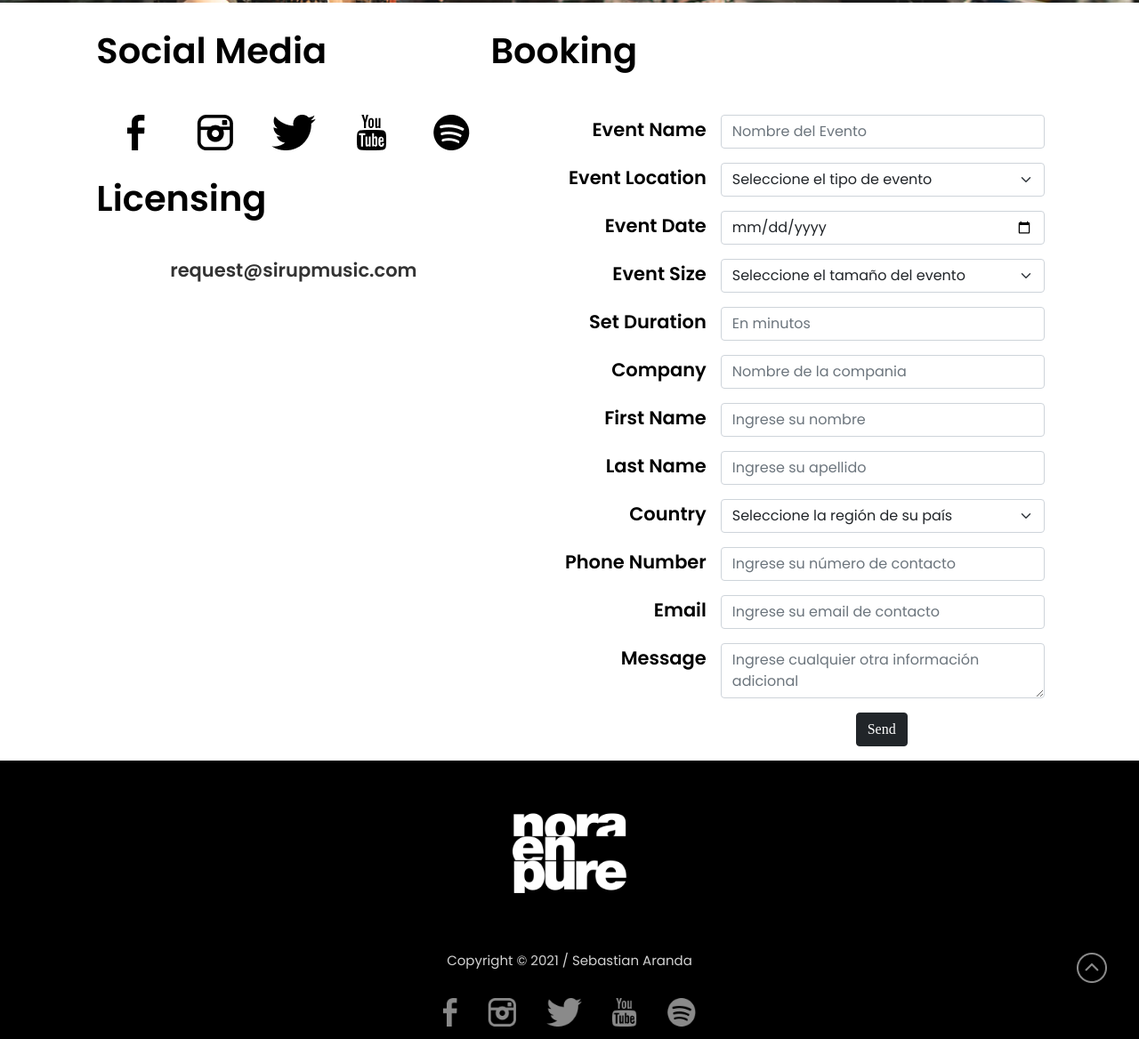
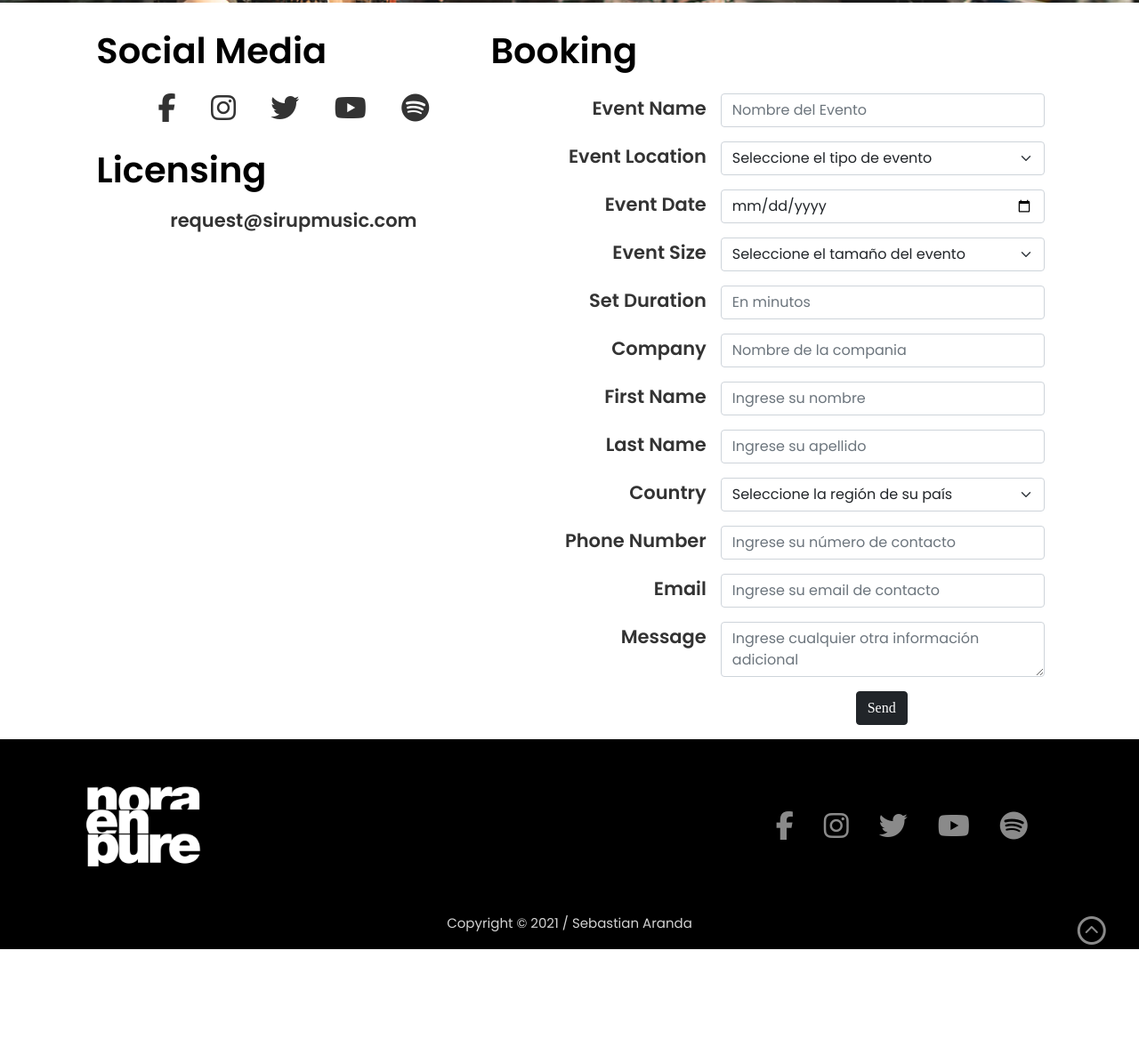
Before and after one commit to sebastianaranda/DesafioFinalCoderHouse, a website: page views/contact.html in a window 1280 px wide. Shown: the part 561-1729 px from the top of the page at 89% size. After the commit the page ends 1628 px from the top, so only its background shows below. Drawn offline with nearby package versions, Linux system fonts and the light colour scheme.

Commit message:
Reemplazo iconos png por fontawesome y modifico formato del footer

```diff
--- a/scss/style.scss
+++ b/scss/style.scss
@@ -49,7 +49,7 @@
     width: 100%;
     display: grid;
     grid-template-columns: repeat(12, 1fr);
-    grid-template-rows: auto auto 430px auto auto 313px;
+    grid-template-rows: auto auto 430px auto auto auto;
     column-gap: 20px;
     margin-top: 100px;
     grid-template-areas:
@@ -108,14 +108,14 @@
             height: 60px;
             list-style: none;
             padding-top: 35px;
-            border-top: 5px solid $colorWhite;
+            border-bottom: 5px solid $colorWhite;
             @include typeAndDurationAnimation(100ms,ease-in-out);
 
             &:hover{
-                border-top: 5px solid $colorBlackDark;
+                border-bottom: 5px solid $colorBlackDark;
             }
             &.active{
-                border-top: 5px solid $colorBlackDark;
+                border-bottom: 5px solid $colorBlackDark;
             }
         }
         a{
@@ -158,9 +158,9 @@
     justify-content: center;
     align-items: center;
     grid-template-areas:
-                        "logo logo logo logo logo logo logo logo logo logo logo logo"
-                        "emptyLeft2 copyright copyright copyright copyright copyright copyright copyright copyright  copyright copyright upArrow"
-                        "socialMedia socialMedia socialMedia socialMedia socialMedia socialMedia socialMedia socialMedia socialMedia socialMedia socialMedia socialMedia";
+                        "logo logo logo empty1 empty1 empty1 empty1 socialMedia socialMedia socialMedia socialMedia socialMedia"
+                        "logo logo logo empty2 empty2 empty2 empty2 socialMedia socialMedia socialMedia socialMedia socialMedia"
+                        "empty3left empty3left empty3left copyright copyright copyright copyright copyright copyright empty3right empty3right upArrow";
     text-align: center;
     &__logoFooter{
         width: 193px;
@@ -178,19 +178,28 @@
         grid-area: copyright;
     }
     &__socialMediaContainer{
-        height: 40px;
+        height: 32px;
         text-align: center;
         margin: auto;
         grid-area: socialMedia;
         a{
             margin: 0px 15px;
-        }
-        img{
-            height: 32px;
+            i{
+                color: $colorGrayDark;
+                &:hover{
+                    color:$colorWhite;
+                }
+            }
         }
     }
     &__upArrow{
         grid-area: upArrow;
+        span{
+            color: $colorGrayDark;
+            &:hover{
+                color: $colorWhite;
+            }
+        }
     }
 }
 
@@ -482,7 +491,7 @@
     width: 100%;
     display: grid;
     grid-template-columns: repeat(12, 1fr);
-    grid-template-rows: auto auto 313px;
+    grid-template-rows: auto auto auto;
     column-gap: 20px;
     margin-top: 100px;
     grid-template-areas:
@@ -495,7 +504,7 @@
     width: 100%;
     display: grid;
     grid-template-columns: repeat(12, 1fr);
-    grid-template-rows: auto auto auto 313px;
+    grid-template-rows: auto auto auto auto;
     column-gap: 20px;
     margin-top: 100px;
     grid-template-areas:
@@ -514,7 +523,7 @@
     width: 100%;
     display: grid;
     grid-template-columns: repeat(12, 1fr);
-    grid-template-rows: auto auto auto 313px;
+    grid-template-rows: auto auto auto auto;
     column-gap: 20px;
     margin-top: 100px;
     grid-template-areas:
@@ -527,6 +536,7 @@
 .galleryPhotos{
     grid-area: images;
     padding: 0;
+    cursor: pointer;
 
     &__title{
         @extend .tituloSeccion;
@@ -630,7 +640,7 @@
     width: 100%;
     display: grid;
     grid-template-columns: repeat(12, 1fr);
-    grid-template-rows: auto auto 313px;
+    grid-template-rows: auto auto auto;
     column-gap: 20px;
     margin-top: 100px;
     grid-template-areas:
@@ -647,6 +657,7 @@
 
     &__title{
         @extend .tituloSeccion;
+        margin-bottom: 24px;
     }
 
     &__email{
@@ -657,6 +668,27 @@
         font-family: Poppins;
         font-style: normal;
         line-height: 84.3%;
+        &:hover{
+            color: $colorGrayDark;
+        }
+    }
+
+    &__socialMedia{
+        height: 32px;
+        text-align: center;
+        margin: auto;
+        a{
+            margin: 0px 4%;
+        }
+        i{
+            color: $colorBlackLight;
+            &:hover{
+                color: $colorGrayDark;
+            }
+        }
+    }
+    label{
+        color: $colorBlackLight;
     }
 }
 
@@ -868,8 +900,8 @@
         grid-template-columns: repeat(5, 1fr);
         grid-template-areas:
                             "margin logo logo logo upArrow"
-                            "copyright copyright copyright copyright copyright"
-                            "socialMedia socialMedia socialMedia socialMedia socialMedia";
+                            "socialMedia socialMedia socialMedia socialMedia socialMedia"
+                            "copyright copyright copyright copyright copyright";
     }
 
     .tourTable{
--- a/scss/variables.scss
+++ b/scss/variables.scss
@@ -2,5 +2,6 @@
 $colorBlackDark: #000000;
 $colorWhite: #FFFFFF;
 $colorGrayLight: #D2D2D2;
+$colorGrayDark: #8A8A8A;
 $colorTableBorder: #F5F5F5;
 $colorSectionBg: #F7F7F7;
--- a/views/contact.html
+++ b/views/contact.html
@@ -14,6 +14,7 @@
         <link rel="preconnect" href="https://fonts.gstatic.com">
         <link href="https://fonts.googleapis.com/css2?family=Poppins:ital,wght@0,100;0,200;0,300;0,400;0,500;0,600;0,700;0,800;0,900;1,100;1,200;1,300;1,400;1,500;1,600;1,700;1,800;1,900&display=swap" rel="stylesheet">
         <link rel="stylesheet" href="../css/style.css">
+        <script src="https://kit.fontawesome.com/10772b8d31.js" crossorigin="anonymous"></script>
     </head>
 
     <body>
@@ -64,32 +65,22 @@
                         </div>
                         <div class="row">
                             <div class="col">
-                                <div class="row">
-                                    <div class="col">
-                                        <a target="_blank" href="https://www.facebook.com/NoraEnPure/">
-                                            <img src="../images/icons/fb_black.png" alt="Icono de Facebook.">
-                                        </a>
-                                    </div>
-                                    <div class="col">
-                                        <a target="_blank" href="https://www.instagram.com/noraenpure/">
-                                            <img src="../images/icons/ig_black.png" alt="Icono de Instagram.">
-                                        </a>
-                                    </div>
-                                    <div class="col">
-                                        <a target="_blank" href="https://twitter.com/NoraEnPure">
-                                            <img src="../images/icons/tw_black.png" alt="Icono de Twitter.">
-                                        </a>
-                                    </div>
-                                    <div class="col">
-                                        <a target="_blank" href="https://www.youtube.com/channel/UCdUXAN90UQV4sxNehj5Vflw">
-                                            <img src="../images/icons/yt_black.png" alt="Icono de YouTube.">
-                                        </a>
-                                    </div>
-                                    <div class="col">
-                                        <a target="_blank" href="https://open.spotify.com/artist/24DO0PijjITGIEWsO8XaPs">
-                                            <img src="../images/icons/sp_black.png" alt="Icono de Spotify.">
-                                        </a>
-                                    </div>
+                                <div class="containerContact__socialMedia">
+                                    <a aria-label="Ícono de Facebook." target="_blank" href="https://www.facebook.com/NoraEnPure/">
+                                        <i class="fab fa-facebook-f fa-2x" title="Ícono de Facebook."></i>
+                                    </a>
+                                    <a aria-label="Ícono de Instagram." target="_blank" href="https://www.instagram.com/noraenpure/">
+                                        <i class="fab fa-instagram fa-2x" title="Ícono de Instagram."></i>
+                                    </a>
+                                    <a aria-label="Ícono de Twitter." target="_blank" href="https://twitter.com/NoraEnPure">
+                                        <i class="fab fa-twitter fa-2x" title="Ícono de Twitter."></i>
+                                    </a>
+                                    <a aria-label="Ícono de YouTube." target="_blank" href="https://www.youtube.com/channel/UCdUXAN90UQV4sxNehj5Vflw">
+                                        <i class="fab fa-youtube fa-2x" title="Ícono de YouTube."></i>
+                                    </a>
+                                    <a aria-label="Ícono de Spotify." target="_blank" href="https://open.spotify.com/artist/24DO0PijjITGIEWsO8XaPs">
+                                        <i class="fab fa-spotify fa-2x" title="Ícono de Spotify."></i>
+                                    </a>
                                 </div>
                             </div>
                         </div>
@@ -255,28 +246,31 @@
             </section>
 
             <footer class="footer">
-                <img class="footer__logoFooter" src="../images/noraenpure_logo_big.png" alt="Logo">
+                <img class="footer__logoFooter" src="../images/noraenpure_logo_big.png" alt="Logo de Nora En Pure.">
                 <p class="footer__copyrightText">Copyright © 2021 / Sebastian Aranda</p>
                 <div class="footer__socialMediaContainer">
-                    <a target="_blank" href="https://www.facebook.com/NoraEnPure/">
-                        <img src="../images/icons/fb_gray.png" alt="Icono de Facebook.">
+                    <a aria-label="Ícono de Facebook." target="_blank" href="https://www.facebook.com/NoraEnPure/">
+                        <i class="fab fa-facebook-f fa-2x" title="Ícono de Facebook."></i>
                     </a>
-                    <a target="_blank" href="https://www.instagram.com/noraenpure/">
-                        <img src="../images/icons/ig_gray.png" alt="Icono de Instagram.">
+                    <a aria-label="Ícono de Instagram." target="_blank" href="https://www.instagram.com/noraenpure/">
+                        <i class="fab fa-instagram fa-2x" title="Ícono de Instagram."></i>
                     </a>
-                    <a target="_blank" href="https://twitter.com/NoraEnPure">
-                        <img src="../images/icons/tw_gray.png" alt="Icono de Twitter.">
+                    <a aria-label="Ícono de Twitter." target="_blank" href="https://twitter.com/NoraEnPure">
+                        <i class="fab fa-twitter fa-2x" title="Ícono de Twitter."></i>
                     </a>
-                    <a target="_blank" href="https://www.youtube.com/channel/UCdUXAN90UQV4sxNehj5Vflw">
-                        <img src="../images/icons/yt_gray.png" alt="Icono de YouTube.">
+                    <a aria-label="Ícono de YouTube." target="_blank" href="https://www.youtube.com/channel/UCdUXAN90UQV4sxNehj5Vflw">
+                        <i class="fab fa-youtube fa-2x" title="Ícono de YouTube."></i>
                     </a>
-                    <a target="_blank" href="https://open.spotify.com/artist/24DO0PijjITGIEWsO8XaPs">
-                        <img src="../images/icons/sp_gray.png" alt="Icono de Spotify.">
+                    <a aria-label="Ícono de Spotify." target="_blank" href="https://open.spotify.com/artist/24DO0PijjITGIEWsO8XaPs">
+                        <i class="fab fa-spotify fa-2x" title="Ícono de Spotify."></i>
                     </a>
                 </div>
                 <div class="footer__upArrow">
-                    <a href="#topPage">
-                        <img src="../images/icons/up_arrow.png" alt="Icono para subir">
+                    <a href="#topPage" aria-label="Ir a la parte superior de la página.">
+                        <span class="fa-stack" style="vertical-align: top;">
+                            <i aria-hidden="true" class="far fa-circle fa-stack-2x"></i>
+                            <i aria-hidden="true" class="fas fa-chevron-up fa-stack-1x" title="Ir a la parte superior de la página."></i>
+                        </span>
                     </a>
                 </div>
             </footer>
```
Also changed, not shown: index.html (+16 -12 lines), views/gallery.html (+16 -12 lines), views/music.html (+16 -12 lines), views/tour.html (+16 -12 lines), css/style.css, images/icons/fb_white.png (added), images/icons/ig_white.png (added), images/icons/sp_white.png (added), images/icons/tw_white.png (added), images/icons/up_arrow_white.png (added), images/icons/yt_white.png (added).
